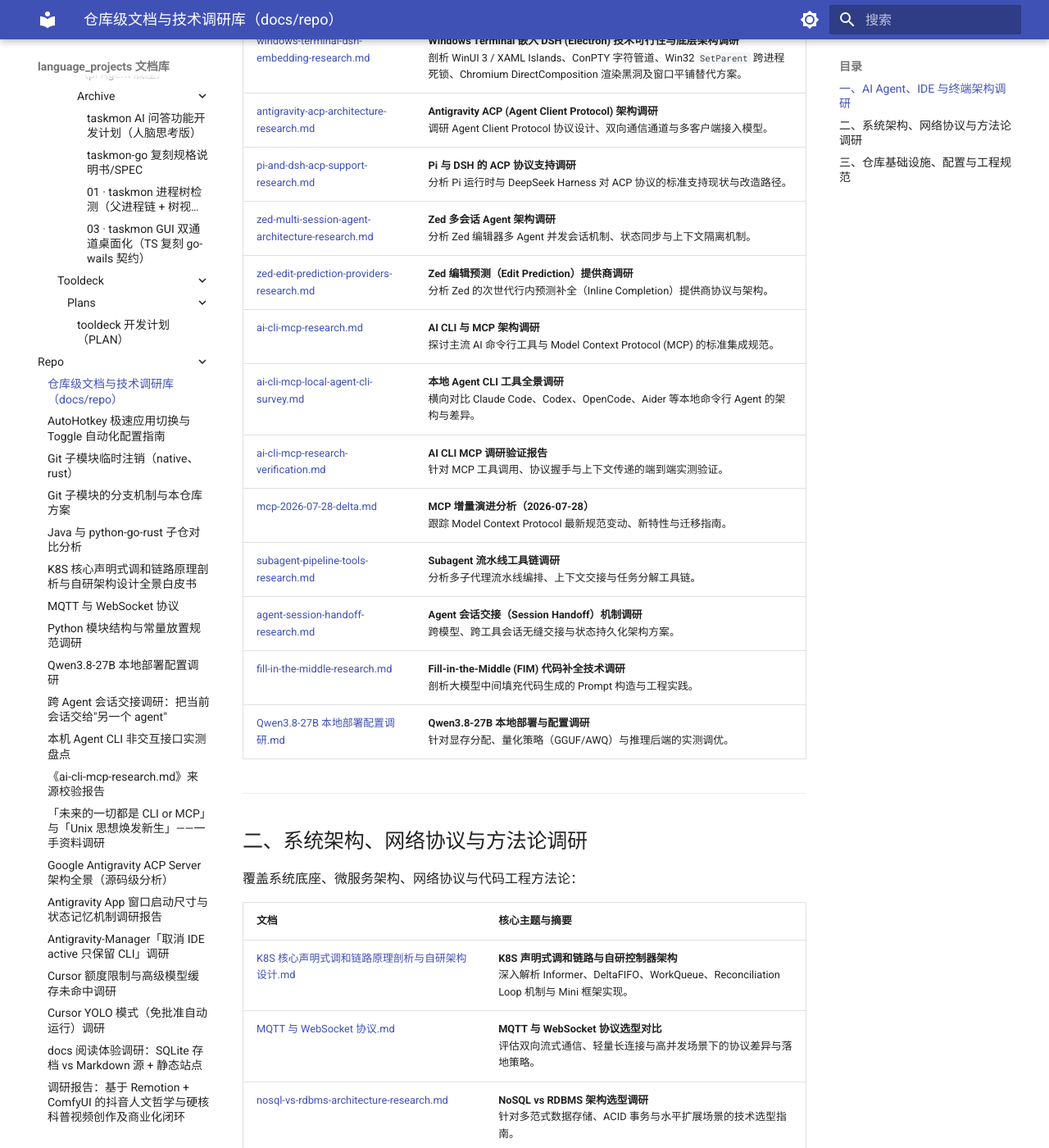
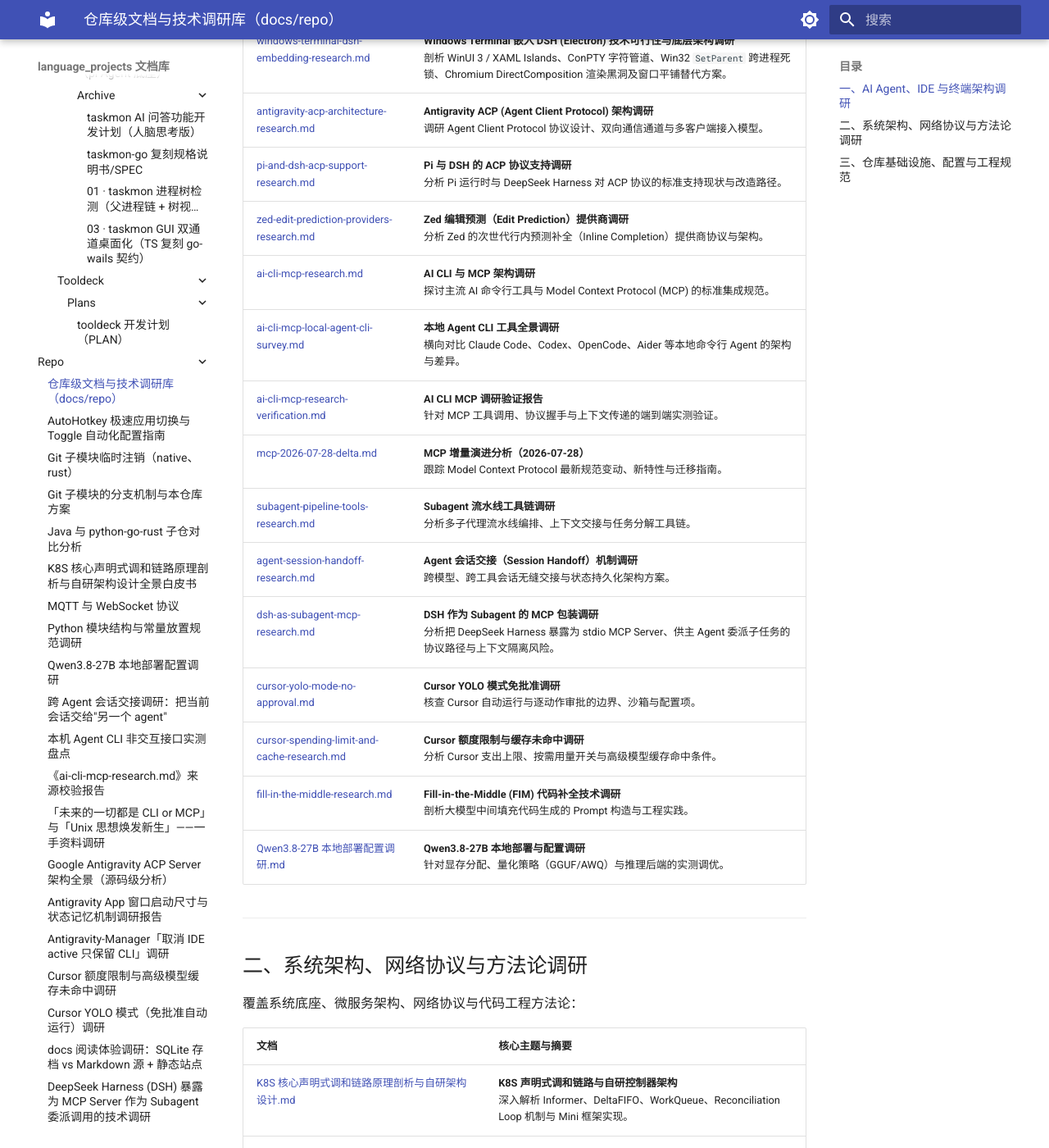
Before and after one commit to shihao-hub/td-language_projects, an MkDocs documentation site: the page built from docs/repo/README.md, in a window 1280 px wide and 1400 px high, scrolled down 459 px. Shown: the whole window at 82% size. Built offline with MkDocs 1.6.1 and Material for MkDocs 9.7.7, drawn with Linux system fonts in a browser that asks for light colours; a script that is not in the unit is left out; some of the changed text lies outside the part shown.

Commit message:
docs(repo): 下沉项目相关调研
- Zed 多会话调研迁入 zedhub/research
- 抖音 AI 视频调研迁入 ai-philosophy-reel/research
- repo 索引移除两条并登记 DSH、Cursor 三篇调研
- 清理 lele 与语言层空 plans 目录

```diff
--- a/docs/repo/README.md
+++ b/docs/repo/README.md
@@ -14,7 +14,6 @@
 | [windows-terminal-dsh-embedding-research.md](windows-terminal-dsh-embedding-research.md) | **Windows Terminal 嵌入 DSH (Electron) 技术可行性与底层架构调研**<br>剖析 WinUI 3 / XAML Islands、ConPTY 字符管道、Win32 `SetParent` 跨进程死锁、Chromium DirectComposition 渲染黑洞及窗口平铺替代方案。 |
 | [antigravity-acp-architecture-research.md](antigravity-acp-architecture-research.md) | **Antigravity ACP (Agent Client Protocol) 架构调研**<br>调研 Agent Client Protocol 协议设计、双向通信通道与多客户端接入模型。 |
 | [pi-and-dsh-acp-support-research.md](pi-and-dsh-acp-support-research.md) | **Pi 与 DSH 的 ACP 协议支持调研**<br>分析 Pi 运行时与 DeepSeek Harness 对 ACP 协议的标准支持现状与改造路径。 |
-| [zed-multi-session-agent-architecture-research.md](zed-multi-session-agent-architecture-research.md) | **Zed 多会话 Agent 架构调研**<br>分析 Zed 编辑器多 Agent 并发会话机制、状态同步与上下文隔离机制。 |
 | [zed-edit-prediction-providers-research.md](zed-edit-prediction-providers-research.md) | **Zed 编辑预测（Edit Prediction）提供商调研**<br>分析 Zed 的次世代行内预测补全（Inline Completion）提供商协议与架构。 |
 | [ai-cli-mcp-research.md](ai-cli-mcp-research.md) | **AI CLI 与 MCP 架构调研**<br>探讨主流 AI 命令行工具与 Model Context Protocol (MCP) 的标准集成规范。 |
 | [ai-cli-mcp-local-agent-cli-survey.md](ai-cli-mcp-local-agent-cli-survey.md) | **本地 Agent CLI 工具全景调研**<br>横向对比 Claude Code、Codex、OpenCode、Aider 等本地命令行 Agent 的架构与差异。 |
@@ -22,6 +21,9 @@
 | [mcp-2026-07-28-delta.md](mcp-2026-07-28-delta.md) | **MCP 增量演进分析（2026-07-28）**<br>跟踪 Model Context Protocol 最新规范变动、新特性与迁移指南。 |
 | [subagent-pipeline-tools-research.md](subagent-pipeline-tools-research.md) | **Subagent 流水线工具链调研**<br>分析多子代理流水线编排、上下文交接与任务分解工具链。 |
 | [agent-session-handoff-research.md](agent-session-handoff-research.md) | **Agent 会话交接（Session Handoff）机制调研**<br>跨模型、跨工具会话无缝交接与状态持久化架构方案。 |
+| [dsh-as-subagent-mcp-research.md](dsh-as-subagent-mcp-research.md) | **DSH 作为 Subagent 的 MCP 包装调研**<br>分析把 DeepSeek Harness 暴露为 stdio MCP Server、供主 Agent 委派子任务的协议路径与上下文隔离风险。 |
+| [cursor-yolo-mode-no-approval.md](cursor-yolo-mode-no-approval.md) | **Cursor YOLO 模式免批准调研**<br>核查 Cursor 自动运行与逐动作审批的边界、沙箱与配置项。 |
+| [cursor-spending-limit-and-cache-research.md](cursor-spending-limit-and-cache-research.md) | **Cursor 额度限制与缓存未命中调研**<br>分析 Cursor 支出上限、按需用量开关与高级模型缓存命中条件。 |
 | [fill-in-the-middle-research.md](fill-in-the-middle-research.md) | **Fill-in-the-Middle (FIM) 代码补全技术调研**<br>剖析大模型中间填充代码生成的 Prompt 构造与工程实践。 |
 | [Qwen3.8-27B 本地部署配置调研.md](Qwen3.8-27B%20本地部署配置调研.md) | **Qwen3.8-27B 本地部署与配置调研**<br>针对显存分配、量化策略（GGUF/AWQ）与推理后端的实测调优。 |
 
@@ -40,7 +42,6 @@
 | [Python 模块结构与常量放置规范调研.md](Python%20模块结构与常量放置规范调研.md) | **Python 模块结构与常量放置规范调研**<br>统一单文件 Python 骨架与常量集中置顶（打开即见）的规范来源依据。 |
 | [docs 阅读体验调研：SQLite 存档 vs Markdown 源 + 静态站点.md](docs%20阅读体验调研：SQLite%20存档%20vs%20Markdown%20源%20+%20静态站点.md) | **文档阅读体验方案调研**<br>对比本地 SQLite 全文检索与 Markdown + Material for MkDocs 静态站架构。 |
 | [media-storage-abuse-research.md](media-storage-abuse-research.md) | **媒资存储滥用与防护机制调研**<br>分析对象存储防刷、CDN 鉴权与防盗链治理方案。 |
-| [douyin-ai-philosophy-video-creation-research.md](douyin-ai-philosophy-video-creation-research.md) | **抖音 AI 哲学视频创作自动化调研**<br>从脚本生成、配音到画面的自动化视频流水线全链路调研。 |
 | [源码阅读方法调研.md](源码阅读方法调研.md) | **源码阅读方法论调研**<br>从宏观全景、调用链路到动态追踪的源码认知模型。 |
 
 ---
```
Also changed, not shown: docs/projects/python_projects/zedhub/research/01-zed-multi-session-agent-architecture-research.md (renamed from docs/repo/zed-multi-session-agent-architecture-research.md), docs/projects/typescript_projects/ai-philosophy-reel/research/01-douyin-ai-philosophy-video-creation-research.md (renamed from docs/repo/douyin-ai-philosophy-video-creation-research.md).
